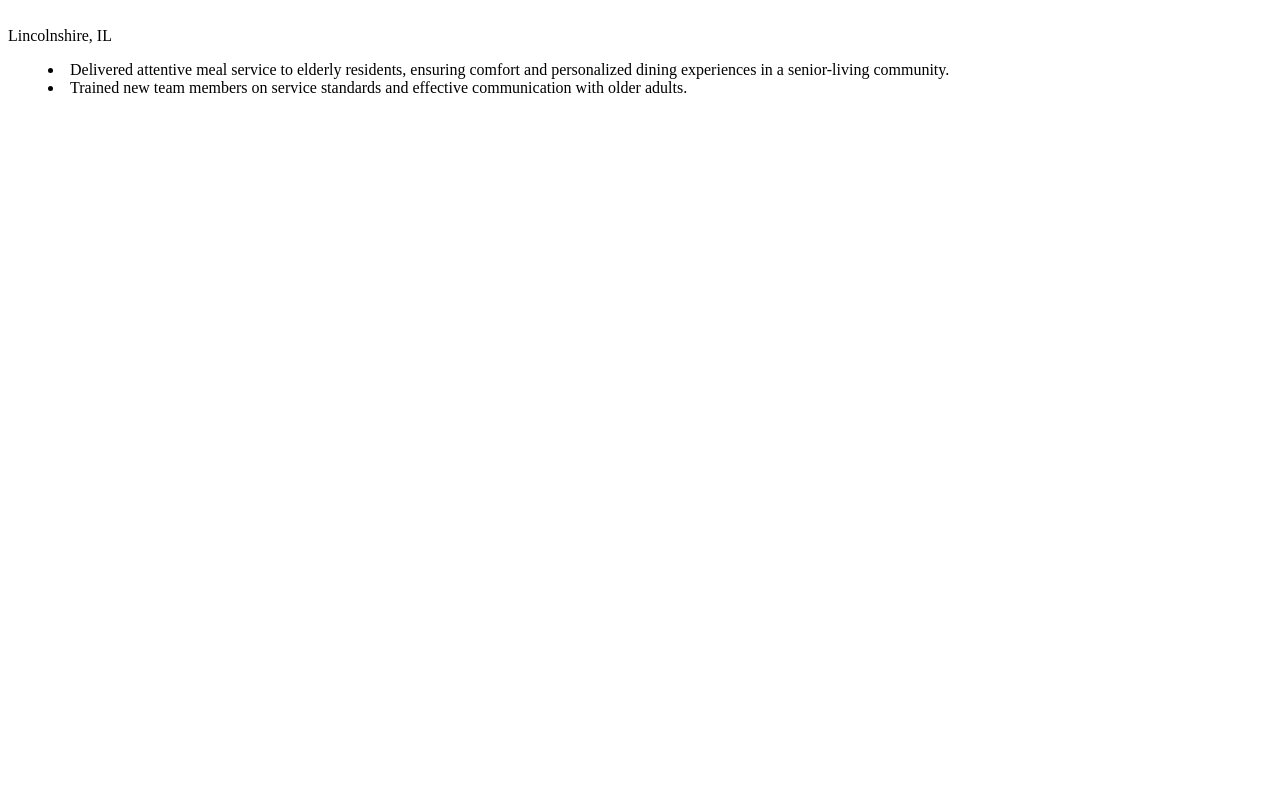
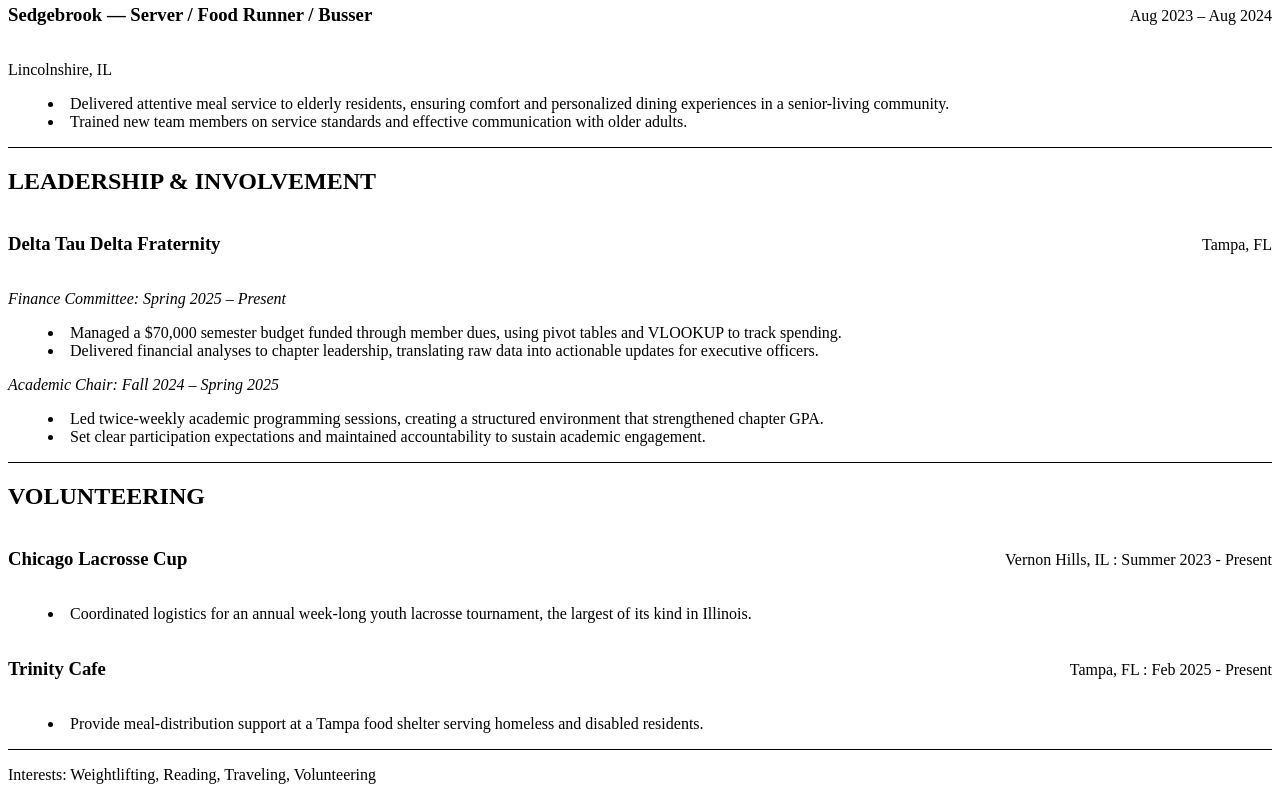
Before and after one commit to shash825/nextjs-resume, a Next.js app: page / in a window 1280 px wide. Shown: the part 869-1669 px from the top of the page. Before the commit the page ends 982 px from the top, so only its background shows below. Built offline with nearby package versions, Linux system fonts and the light colour scheme.

Commit message:
added leadership and involvement

```diff
--- a/src/app/page.js
+++ b/src/app/page.js
@@ -30,6 +30,9 @@
           <p className="text-sm text-gray-600 mt-1">
             <span className="font-medium">Relevant Coursework:</span> System Analysis &amp; Design, Business Application Development, AI &amp; Analytics, Data Analytics for Business, Financial &amp; Managerial Accounting, Risk Management &amp; Insurance, Statistics
           </p>
+           <p className="text-sm text-gray-600 mt-1">
+              <span className="font-semibold">Awards:</span> USF Green and Gold Presidential Award Reciepient
+           </p>
         </div>
       </section>
 
@@ -73,6 +76,57 @@
         </div>
       </section>
 
+      <section className="border-t border-gray-200 pt-6 mt-6">
+        <h2 className="text-lg font-bold text-gray-900 uppercase tracking-wide mb-4">Leadership &amp; Involvement</h2>
+
+        <div className="mb-4">
+          <div className="flex justify-between items-baseline">
+            <h3 className="text-base font-semibold text-gray-900">Delta Tau Delta Fraternity</h3>
+            <span className="text-sm text-gray-500">Tampa, FL</span>
+          </div>
+
+          <p className="text-sm text-gray-700 italic mt-1">Finance Committee: Spring 2025 – Present</p>
+          <ul className="list-disc list-inside text-sm text-gray-700 mt-1 space-y-1">
+            <li>Managed a $70,000 semester budget funded through member dues, using pivot tables and VLOOKUP to track spending.</li>
+            <li>Delivered financial analyses to chapter leadership, translating raw data into actionable updates for executive officers.</li>
+          </ul>
+
+          <p className="text-sm text-gray-700 italic mt-3">Academic Chair: Fall 2024 – Spring 2025</p>
+          <ul className="list-disc list-inside text-sm text-gray-700 mt-1 space-y-1">
+            <li>Led twice-weekly academic programming sessions, creating a structured environment that strengthened chapter GPA.</li>
+            <li>Set clear participation expectations and maintained accountability to sustain academic engagement.</li>
+          </ul>
+        </div>
+      </section>
+
+      <section className="border-t border-gray-200 pt-6 mt-6">
+        <h2 className="text-lg font-bold text-gray-900 uppercase tracking-wide mb-4">Volunteering</h2>
+
+        <div className="mb-4">
+          <div className="flex justify-between items-baseline">
+            <h3 className="text-base font-semibold text-gray-900">Chicago Lacrosse Cup</h3>
+            <span className="text-sm text-gray-500">Vernon Hills, IL : Summer 2023 - Present</span>
+          </div>
+          <ul className="list-disc list-inside text-sm text-gray-700 mt-2 space-y-1">
+            <li>Coordinated logistics for an annual week-long youth lacrosse tournament, the largest of its kind in Illinois.</li>
+          </ul>
+        </div>
+
+        <div>
+          <div className="flex justify-between items-baseline">
+            <h3 className="text-base font-semibold text-gray-900">Trinity Cafe</h3>
+            <span className="text-sm text-gray-500">Tampa, FL : Feb 2025 - Present</span>
+          </div>
+          <ul className="list-disc list-inside text-sm text-gray-700 mt-2 space-y-1">
+            <li>Provide meal-distribution support at a Tampa food shelter serving homeless and disabled residents.</li>
+          </ul>
+        </div>
+      </section>
+
+      <footer className="border-t border-gray-200 pt-4 mt-8 text-xs text-gray-400">
+        <p>Interests: Weightlifting, Reading, Traveling, Volunteering</p>
+      </footer>
+
       </header>
     </main>
   );
```
